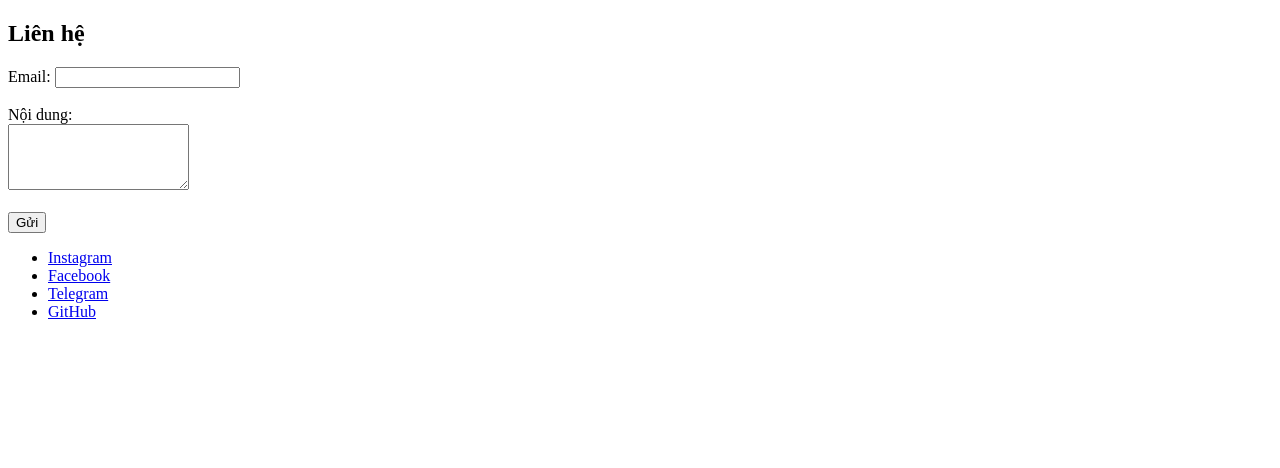
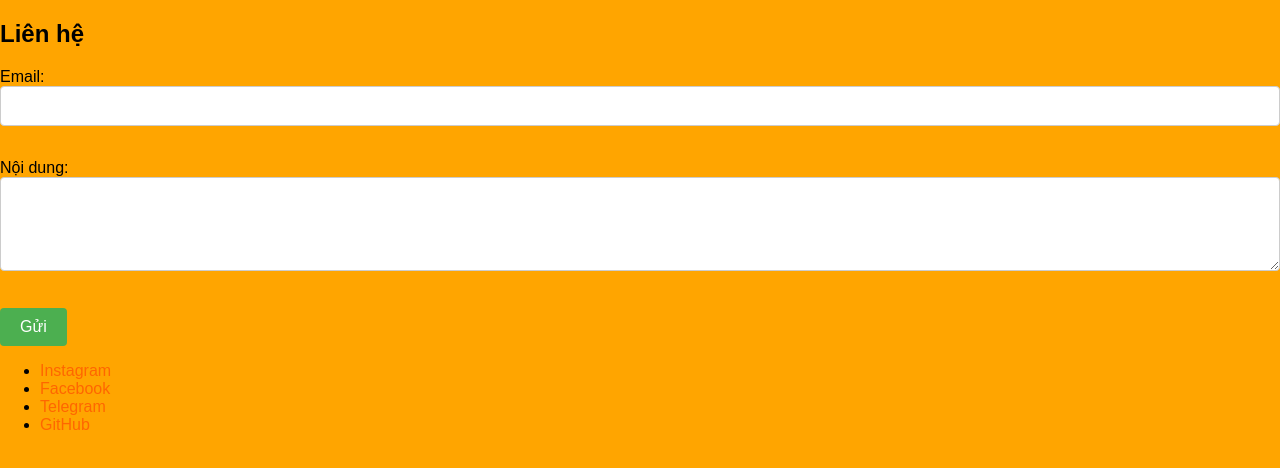
Before and after one commit to Dohungx/ipcheck, a website: page info.html in a window 1280 px wide. Drawn offline with Linux system fonts and the light colour scheme.

Commit message:
Update info.html

```diff
--- a/info.html
+++ b/info.html
@@ -5,7 +5,7 @@
     <meta name="viewport" content="width=device-width, initial-scale=1.0">
     <title>Liên hệ</title>
     <link rel="website icon" type="png" href="logovit.png">
-    <link rel="stylesheet" href="style.css>
+    <link rel="stylesheet" href="style.css">
 </head>
 <body>
     <h2>Liên hệ</h2>
```
